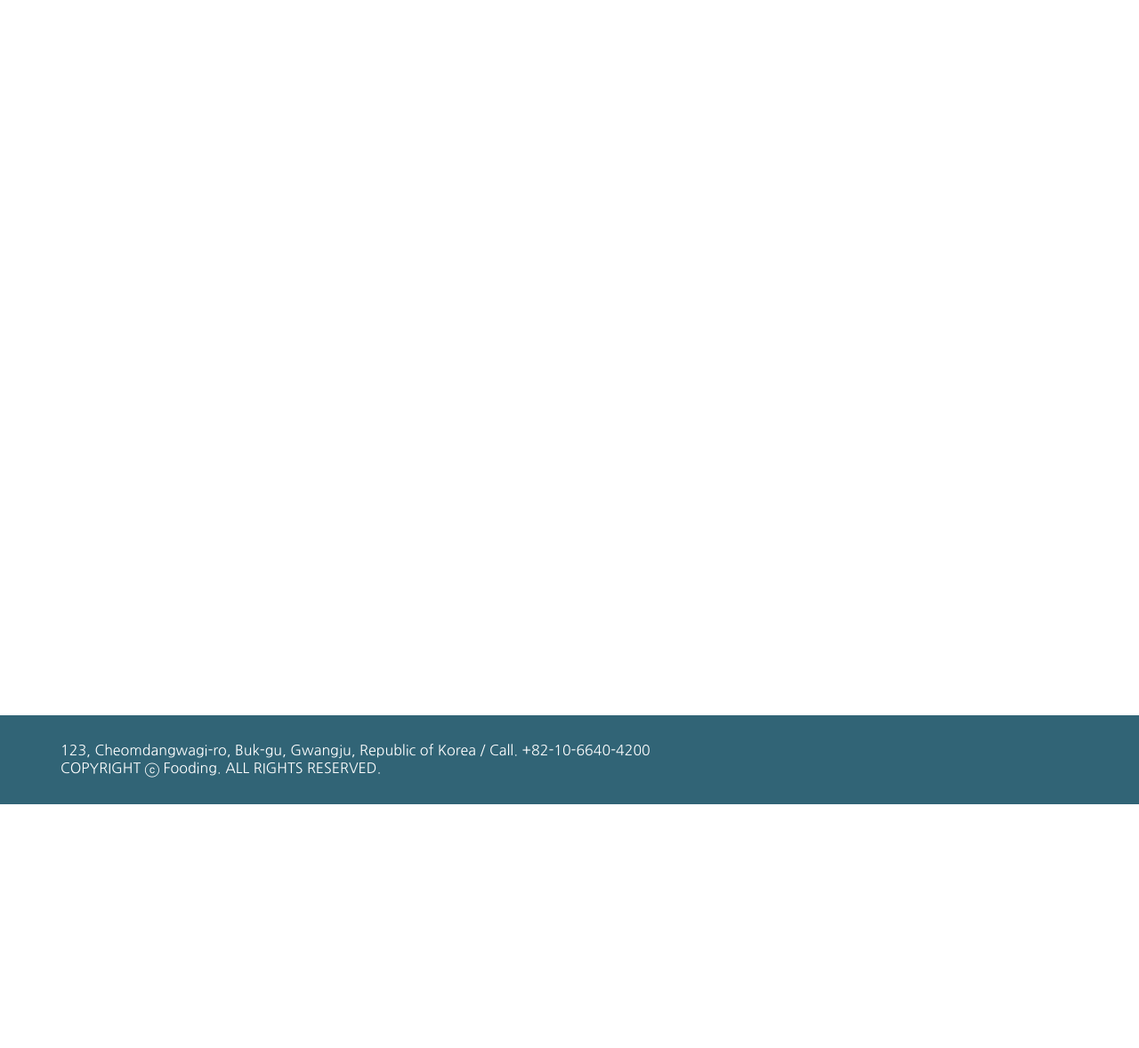
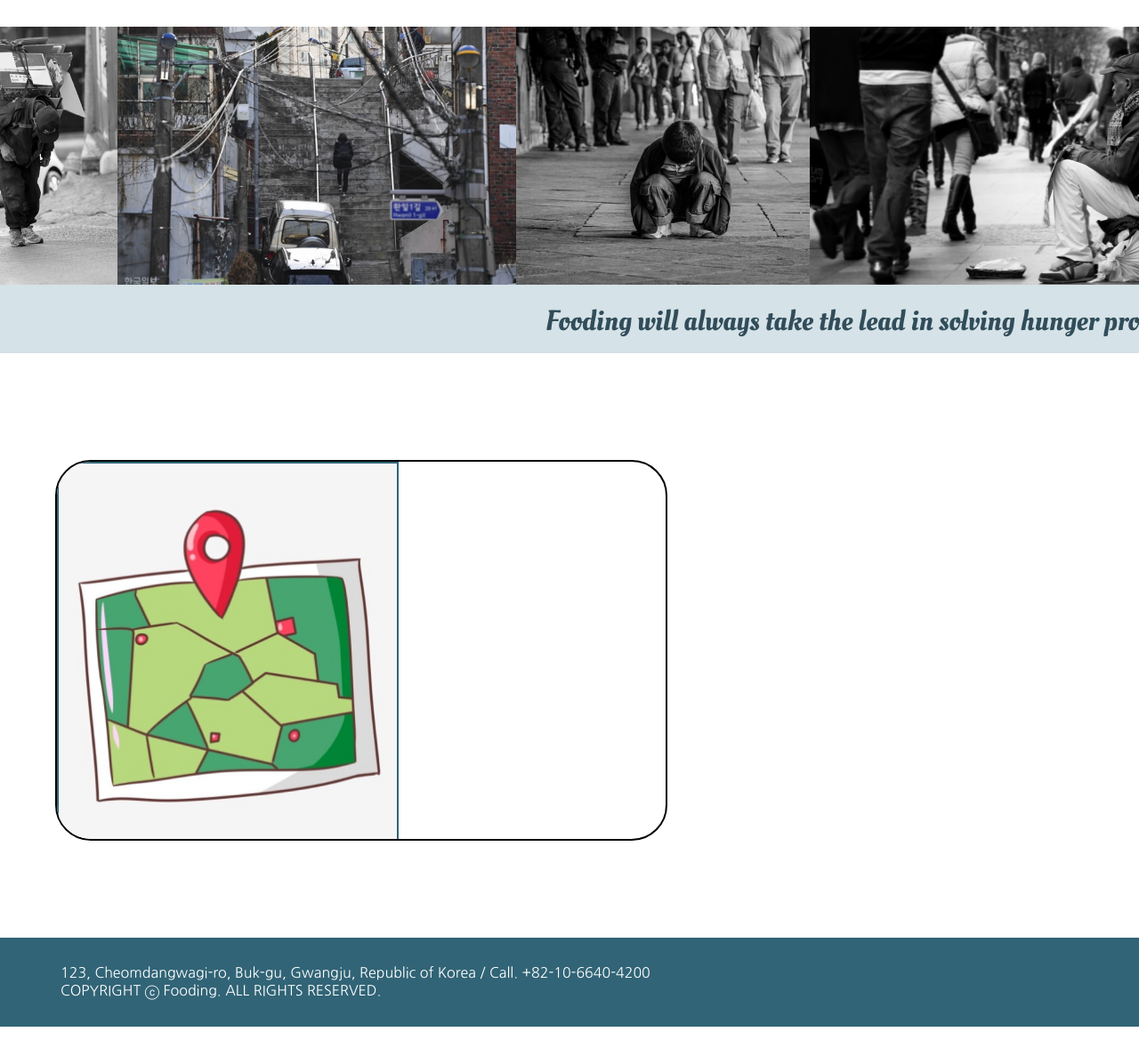
Before and after one commit to 2023GoogleSolutionChallenge/GDSC_Fooding, a plain HTML site: page public/src/mainpage.html in a window 1280 px wide. Shown: the part 120-1298 px from the top of the page at 89% size. Before the commit the page ends 1024 px from the top, so only its background shows below. Drawn offline with Linux system fonts and the light colour scheme; a web font is replaced by a local one.

Commit message:
semibody(hunger 사진이랑 슬로건 있는 부분 구현 완료

```diff
--- /dev/null
+++ b/public/src/css/mainpage.css
@@ -0,0 +1,63 @@
+@import url("https://fonts.googleapis.com/css?family=Oleo+Script+Swash+Caps:700|Nanum+Gothic:400,700,800|Oleo+Script:400,700|Inter:700");
+.body {
+    width: 1440px;
+    height: 1024px;
+}
+
+.semibody{
+    width: 1440px;
+    height: 367px;
+}
+.img_in_semibody{
+    display: flex;
+    flex-direction: row;
+    height: 290px;
+}
+.img_hunger_1{
+    width: 212px;
+}
+.img_hunger_2{
+    width: 448px;
+}
+.img_hunger_3{
+    width: 330px;
+}
+.img_hunger_4{
+    width: 450px;
+}
+.textbox_in_semibody{
+    height: 77px;
+    background-color: var(--fooding-base4);
+}
+.slogan{
+    font-family: var(--font-family-oleo_script);
+    font-size: 32px;
+    color: rgba(49, 77, 90, 1);
+    text-align: end;
+    padding-top: 19px;
+}
+
+.coreblock{
+    height: 664px;
+}
+.checkoutcard{
+    border: 2px solid black;
+    border-radius: 40px;
+    margin-top: 120px;
+    margin-left: 142px;
+    width: 684px;
+    height: 424px;
+    overflow: hidden;
+
+}
+.map_image{
+    width: 385px;
+    height: 426px;
+    border: 40px;
+}
+.lineincard{
+    margin-left: 383px;
+    height: 424px;
+    width: 2px;
+    background-color: var(--fooding-base2);
+}
--- a/public/src/css/setting.css
+++ b/public/src/css/setting.css
@@ -18,7 +18,7 @@ body {
     height: auto;
 }
 
-/* header */
+/* header*/
 .header {
     align-items: flex-start;
     display: flex;
--- a/public/src/css/styleguide.css
+++ b/public/src/css/styleguide.css
@@ -9,6 +9,8 @@
       rgba(49, 100, 118, 1);
     --fooding-base4:
       rgba(102, 162, 191, 1);
+    --fooding-base4:
+      rgba(213, 226, 231, 1);
     --fooding-light1:
       rgba(161, 181, 188, 1);
     --fooding-red:
@@ -24,6 +26,8 @@
     --font-family-inter: "Inter";
     --font-family-nanum_gothic: "Nanum Gothic";
     --font-family-oleo_script_swash_caps: "Oleo Script Swash Caps";
+    --font-family-oleo_script: "Oleo Script";
+
     --font-family-open_sans: "Open Sans";
     --font-family-open_sans-regular: "Open Sans-Regular";
 }
--- a/public/src/mainpage.html
+++ b/public/src/mainpage.html
@@ -5,7 +5,12 @@
     <meta http-equiv="X-UA-Compatible" content="IE=edge">
     <meta name="viewport" content="width=device-width, initial-scale=1.0">
     <link rel="shortcut icon" type="image/png" href="./assets/fooding_icon.png" />
+    <link rel="shortcut icon" type="image/png" href="./assets/img4smbdy/img_hunger_1.png" />
+    <link rel="shortcut icon" type="image/png" href="./assets/img4smbdy/img_hunger_2.png" />
+    <link rel="shortcut icon" type="image/png" href="./assets/img4smbdy/img_hunger_3.png" />
+    <link rel="shortcut icon" type="image/png" href="./assets/img4smbdy/img_hunger_4.png" />
     <link rel="stylesheet" type="text/css" href="./css/setting.css" />
+    <link rel="stylesheet" type="text/css" href="./css/mainpage.css" />
     <link rel="stylesheet" type="text/css" href="./css/styleguide.css" />
     <title>Fooding!</title>
 </head>
@@ -28,9 +33,33 @@
                 <img class="icon-mypage" src="./assets/icon_mypage@3x.png">
             </div>
         </div>
-        <div class="body">
+        <div class = "body">
+            <div class="semibody">
+                <div class = "img_in_semibody">
+                    <img class="img_hunger_1" src = "./assets/img4smbdy/img_hunger_1.png">
+                    <img class="img_hunger_2" src = "./assets/img4smbdy/img_hunger_2.png">
+                    <img class="img_hunger_3" src = "./assets/img4smbdy/img_hunger_3.png">
+                    <img class="img_hunger_4" src = "./assets/img4smbdy/img_hunger_4.png">
+                </div>
+                <div class = "textbox_in_semibody">
+                    <div class="slogan">Fooding will always take the lead in solving hunger problems.</div>
+                </div>
+            </div>
+
+            <div class="coreblock">
+                <div class ="checkoutcard">
+                    <img class="map_image" src="./assets/img4coreblock/location_icon.png">
+                    <div class ="lineincard"></div>
+                    <div class="lunchbutton"></div>
+                </div>
+
+                <div class = "checkmyordercard"></div>
+
+            </div>
+
 
         </div>
+
         <div class="footer">
             <p class="copyright">
                 123, Cheomdangwagi-ro, Buk-gu, Gwangju, Republic of Korea / Call. +82-10-6640-4200<br />COPYRIGHT ⓒ
```
Also changed, not shown: public/src/assets/img4coreblock/checkmyorder.png (added), public/src/assets/img4coreblock/location_icon.png (added), public/src/assets/img4smbdy/img_hunger_1.png (added), public/src/assets/img4smbdy/img_hunger_2.png (added), public/src/assets/img4smbdy/img_hunger_3.png (added), public/src/assets/img4smbdy/img_hunger_4.png (added).
